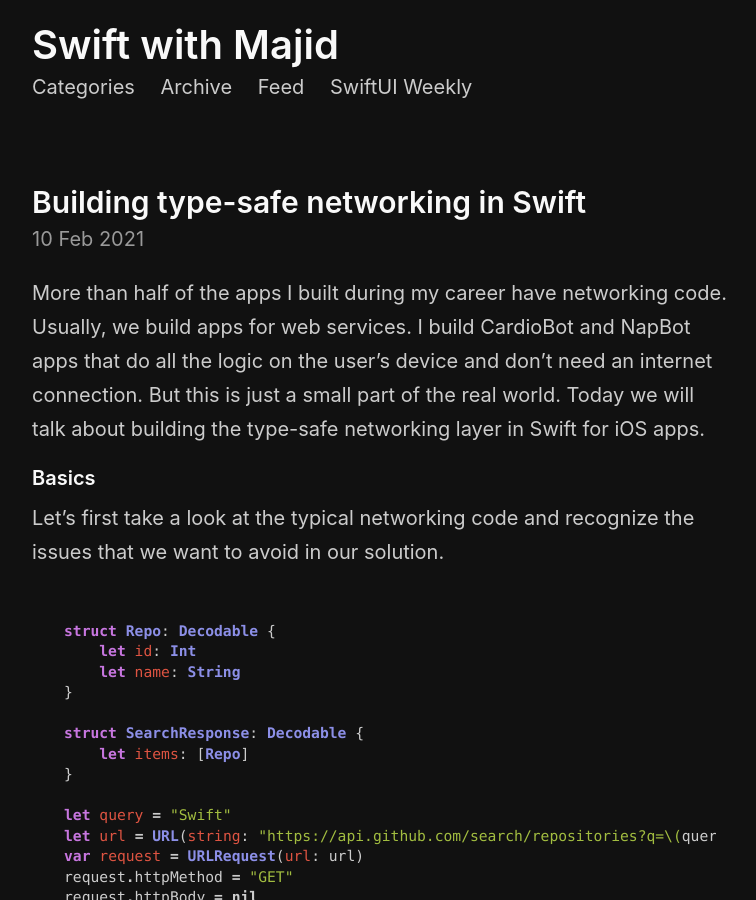
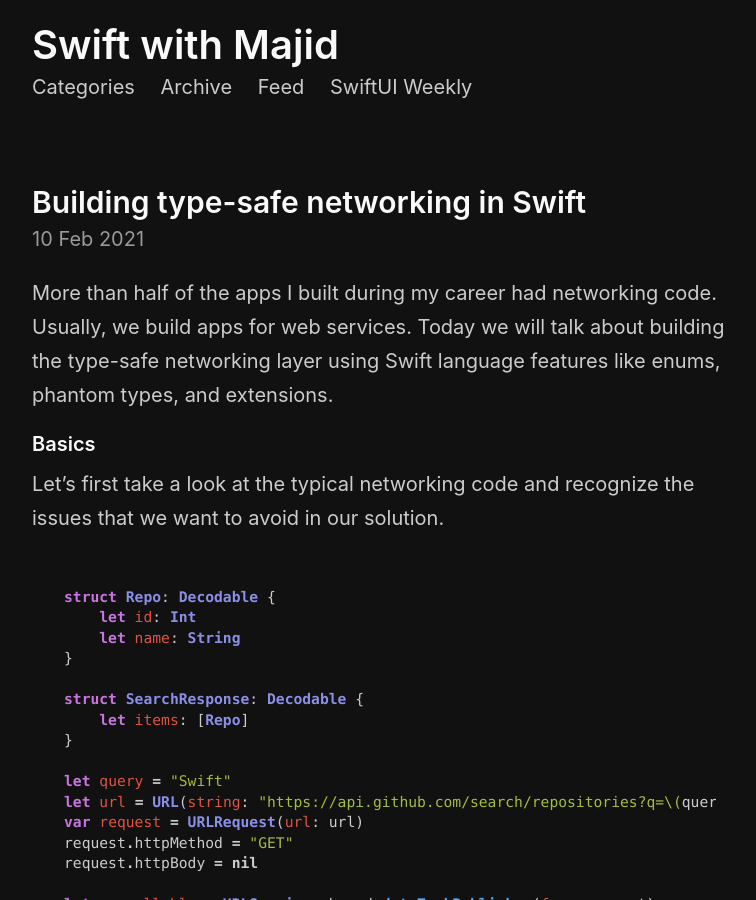
Before and after one commit to mecid/mecid.github.io, a Jekyll site: the page built from _posts/2021-02-10-building-type-safe-networking-in-swift.md, in a window 1280 px wide and 900 px high. Shown: the whole window, without its empty margins (258-1014 px from the left). Built offline with Jekyll 4.4.1, drawn with Linux system fonts in a browser that asks for light colours.

Commit message:
type-safe networking post updated

```diff
--- a/_posts/2021-02-10-building-type-safe-networking-in-swift.md
+++ b/_posts/2021-02-10-building-type-safe-networking-in-swift.md
@@ -5,7 +5,7 @@ image: /public/networking.jpg
 category: Architecture
 ---
 
-More than half of the apps I built during my career have networking code. Usually, we build apps for web services. I build CardioBot and NapBot apps that do all the logic on the user's device and don't need an internet connection. But this is just a small part of the real world. Today we will talk about building the type-safe networking layer in Swift for iOS apps.
+More than half of the apps I built during my career had networking code. Usually, we build apps for web services. Today we will talk about building the type-safe networking layer using Swift language features like enums, phantom types, and extensions.
 
 #### Basics
 Let's first take a look at the typical networking code and recognize the issues that we want to avoid in our solution.
```
